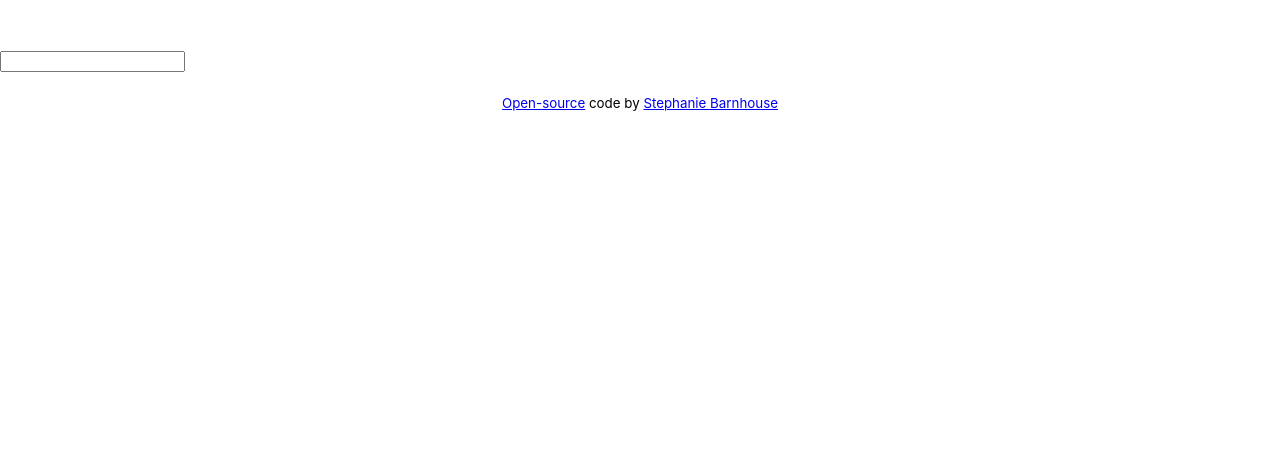
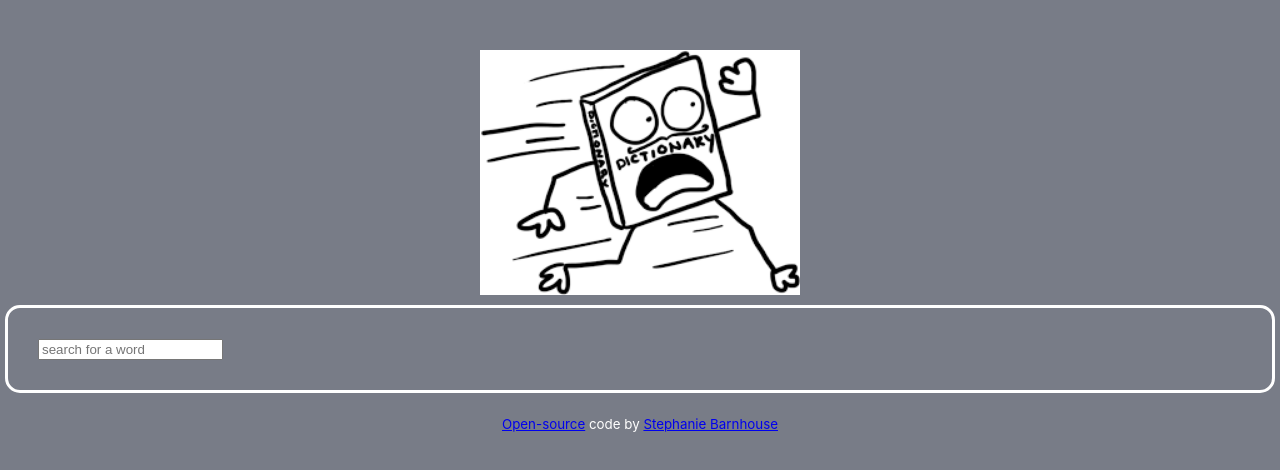
Before and after one commit to snbarnhouse/react-dictionary-app, a React (Create React App) app: page / in a window 1280 px wide. Shown: the top 470 px of the page. Built offline with nearby package versions, Linux system fonts and the light colour scheme; the HTML template or start-up script is replaced by a standard one.

Commit message:
Adding styling and logo

```diff
--- a/src/App.css
+++ b/src/App.css
@@ -6,3 +6,10 @@
     text-align: center;
     margin: 20px 0;
 }
+
+.App-logo {
+    width: 25%;
+    display: block;
+    margin: 0 auto;
+    padding-bottom: 5px;
+}
--- a/src/App.js
+++ b/src/App.js
@@ -1,3 +1,4 @@
+import logo from "./dictionary.png";
 import "./App.css";
 import Dictionary from "./Dictionary";
 
@@ -5,7 +6,9 @@ function App() {
   return (
     <div className="App">
       <div className="container">
-        <header className="App-header"></header>
+        <header className="App-header">
+          <img src={logo} className="App-logo img-fluid" alt= "logo" />
+        </header>
         <main>
           <Dictionary />
         </main>
--- a/src/Dictionary.css
+++ b/src/Dictionary.css
@@ -0,0 +1,7 @@
+.Dictionary section {
+    border: white solid;
+    padding: 30px;
+    border-radius: 15px;
+    margin: 5px;
+    text-align: left;
+}
--- a/src/Dictionary.js
+++ b/src/Dictionary.js
@@ -25,11 +25,13 @@ export default function Dictionary () {
         setKeyword(event.target.value);
     }
     return (
-        <div className="Dictionary">
-           <form onSubmit={search}>
-               <input type="search" onChange={handleKeywordChange} />
-           </form>
-           <Results results={results}/>
-        </div>
-    )
+      <div className="Dictionary">
+        <section>
+          <form onSubmit={search}>
+            <input type="search" placeholder="search for a word" onChange={handleKeywordChange} />
+          </form>
+        </section>
+        <Results results={results} />
+      </div>
+    );
 }
--- a/src/Results.js
+++ b/src/Results.js
@@ -6,6 +6,7 @@ export default function Results(props) {
   if (props.results) {
     return (
       <div className="Results">
+        <section>
         <h2>{props.results.word}</h2>
         {props.results.phonetics.map(function(phoneitc, index) {
           return (
@@ -14,10 +15,11 @@ export default function Results(props) {
             </div>
           )
         })}
+        </section>
         {props.results.meanings.map(function (meaning, index) {
-          return (<div key={index}>
+          return (<section key={index}>
               <Meaning meaning={meaning}/>
-          </div>);
+          </section>);
         })}
       </div>
     );
--- a/src/index.css
+++ b/src/index.css
@@ -5,6 +5,8 @@ body {
     sans-serif;
   -webkit-font-smoothing: antialiased;
   -moz-osx-font-smoothing: grayscale;
+  background-color: #787C87;
+  color: white;
 }
 
 code {
```
Also changed, not shown: src/dictionary.png (added).
